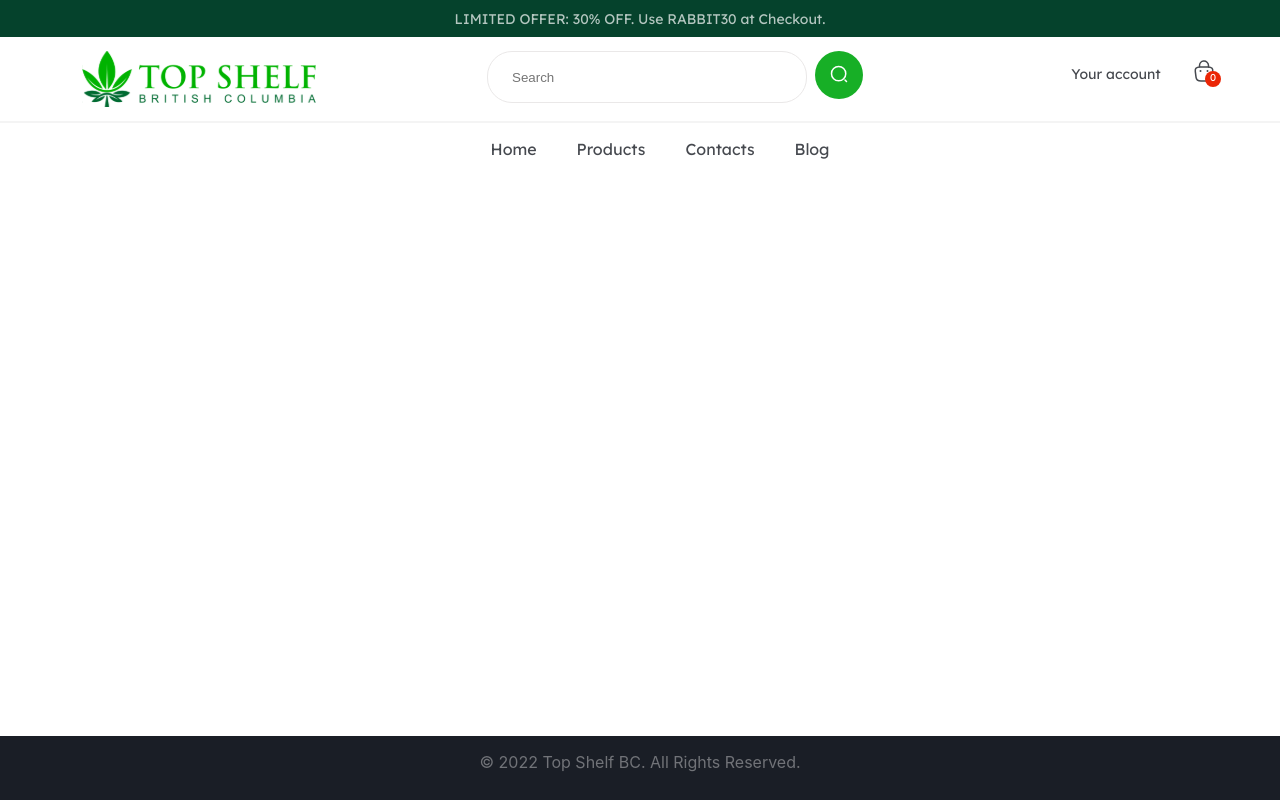
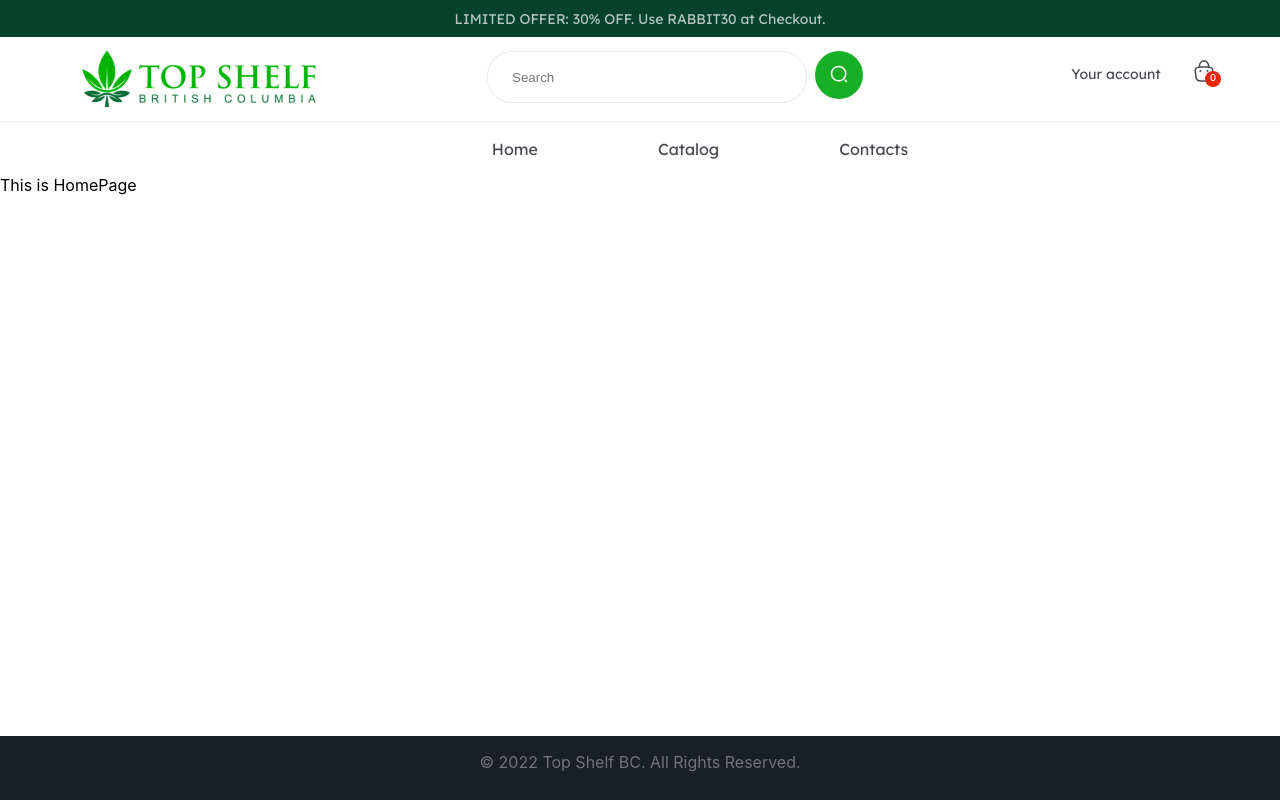
Before and after one commit to Anastasija86/moviesearcher, a React (Create React App) app: page / in a window 1280 px wide. Built offline with nearby package versions, Linux system fonts and the light colour scheme.

Commit message:
Added routing to the main menu

```diff
--- a/src/components/MainMenu.jsx
+++ b/src/components/MainMenu.jsx
@@ -1,25 +1,28 @@
-import React from 'react';
-import styled from 'styled-components';
+import React from "react";
+import styled from "styled-components";
+import { Link } from "react-router-dom";
 
 const Wrapper = styled.section`
   border-top: 2px solid rgba(244, 244, 244, 1);
   display: flex;
   justify-content: center;
+  padding-top: 16px;
+  padding-bottom: 16px;
 `;
-const Item = styled.p`
-  margin-left: 40px;
+const Item = styled(Link)`
+  margin-left: 120px;
   font-size: 16px;
   color: rgba(70, 73, 79, 1);
   cursor: pointer;
+  text-decoration: none;
 `;
 
 export default function MainMenu() {
-    return (
-      <Wrapper>
-        <Item>Home</Item>
-        <Item>Products</Item>
-        <Item>Contacts</Item>
-        <Item>Blog</Item>
-      </Wrapper>
-    );
+  return (
+    <Wrapper>
+      <Item to="/">Home</Item>
+      <Item to="/catalog">Catalog</Item>
+      <Item to="/contacts">Contacts</Item>
+    </Wrapper>
+  );
 }
--- a/src/index.js
+++ b/src/index.js
@@ -1,14 +1,40 @@
 import React from "react";
 import ReactDOM from "react-dom/client";
 import "./index.css";
-import App from "./App";
 import reportWebVitals from "./reportWebVitals";
 import Layout from "./components/Layout";
+import { createBrowserRouter, RouterProvider } from "react-router-dom";
+import HomePage from "./pages/HomePage";
+import CatalogPage from "./pages/CatalogPage";
+import ContactPage from "./pages/ContactPage";
+import ErrorPage from "./pages/ErrorPage";
+
+const router = createBrowserRouter([
+  {
+    path: "/",
+    element: <Layout />,
+    errorElement: <ErrorPage/>,
+    children: [
+      {
+        path: "/",
+        element: <HomePage/>
+      },
+      {
+        path: "catalog",
+        element: <CatalogPage/>
+      },
+      {
+        path: "contacts",
+        element: <ContactPage/>
+      }
+    ]
+  },
+]);
 
 const root = ReactDOM.createRoot(document.getElementById("root"));
 root.render(
   <React.StrictMode>
-    <Layout />
+    <RouterProvider router={router} />
   </React.StrictMode>
 );
 
--- /dev/null
+++ b/src/pages/CatalogPage.jsx
@@ -0,0 +1,6 @@
+
+export default function CatalogPage(){
+    return (
+        <section>This is catalog</section>
+    )
+}
--- /dev/null
+++ b/src/pages/ContactPage.jsx
@@ -0,0 +1,6 @@
+
+export default function ContactPage() {
+    return (
+        <>This is contacts</>
+    )
+}
--- /dev/null
+++ b/src/pages/ErrorPage.jsx
@@ -0,0 +1,6 @@
+
+export default function ErrorPage() {
+    return (
+        <></>
+    )
+}
--- a/src/pages/HomePage.jsx
+++ b/src/pages/HomePage.jsx
@@ -0,0 +1,6 @@
+
+export default function HomePage() {
+    return (
+        <section>This is HomePage</section>
+    )
+}
```
Also changed, not shown: src/pages/CategoryPage.jsx (deleted), src/pages/ProductPage.jsx (deleted).
